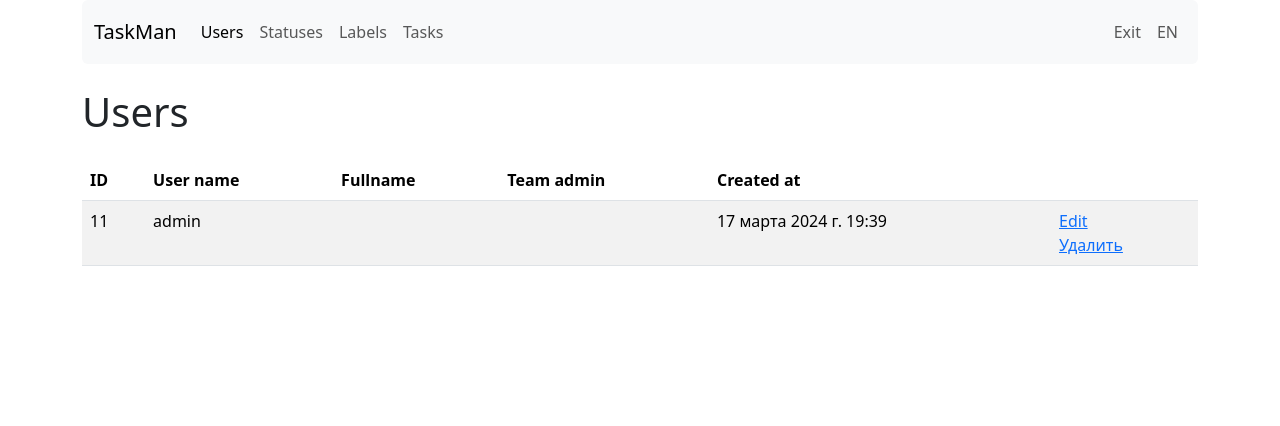
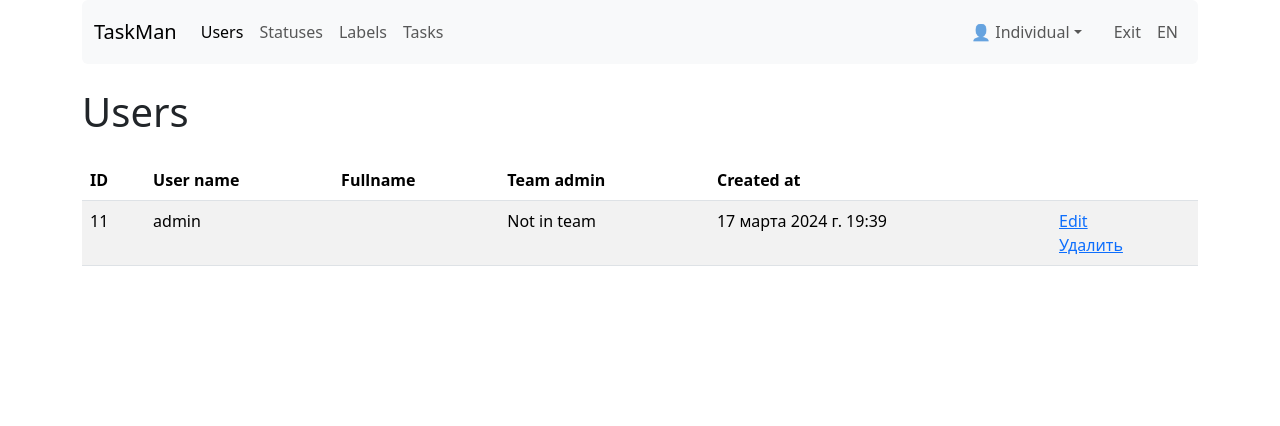
Before and after one commit to Onoiro/TaskMan, a Django app: page /users/ in a window 1280 px wide. Shown: the top 426 px of the page. Run offline with Django 4.2, Linux system fonts and the light colour scheme; a user stored in the database is signed in; data comes from the database, SQL or seed files in the repository; some libraries are stand-ins or nearby versions.

Commit message:
Fix team membership and admin status handling but it's doesn't work propery.
- Refactor navbar dropdown structure for team switching
- Add conditional display for "Not in team" state in dropdown
- Replace request.user.team with request.active_team in templates
- Implement proper team admin status display using membership roles
- Add context data for user memberships in UserListView
- Resolve issue where team creator doesn't automatically become admin/member
- Improve template logic for team-related user information display

```diff
--- a/task_manager/templates/base.html
+++ b/task_manager/templates/base.html
@@ -103,8 +103,7 @@
               </ul>
               <ul class="navbar-nav ms-auto mb-2 mb-lg-0">
                 {% if user.is_authenticated %}
-                <!-- НОВЫЙ DROPDOWN ДЛЯ ПЕРЕКЛЮЧЕНИЯ КОМАНД -->
-                        {% if user_teams %}
+                <!-- DROPDOWN ДЛЯ ПЕРЕКЛЮЧЕНИЯ КОМАНД -->
                 <li class="nav-item dropdown me-3">
                     <a class="nav-link dropdown-toggle" href="#" id="teamDropdown" role="button" data-bs-toggle="dropdown" aria-expanded="false">
                         {% if active_team %}
@@ -143,6 +142,9 @@
                             </form>
                         </li>
                         {% endfor %}
+                        {% else %}
+                        <li><hr class="dropdown-divider"></li>
+                        <li class="dropdown-header">{% trans "No teams yet" %}</li>
                         {% endif %}
 
                         <!-- Действия с командами -->
@@ -159,7 +161,6 @@
                         </li>
                     </ul>
                 </li>
-                        {% endif %}
                 <!-- КОНЕЦ DROPDOWN -->
                   <li class="nav-item">
                     <a class="nav-link" href="{% url 'logout' %}">{% trans "Exit" %}</a>
--- a/task_manager/templates/user/user_list.html
+++ b/task_manager/templates/user/user_list.html
@@ -5,24 +5,24 @@
 
 {% block content %}
 <div class="container wrapper flex-grow-1">
-    {% if request.user.team %}
+    {% if request.active_team %}
         <h2 class="my-4">{% trans "Team" %}
-            {% if request.user.is_team_admin %}
+            {% if user_membership.role == 'admin' %}
                 "
                 <a
-                    href="{% url 'teams:team-update' request.user.team.id %}"
+                    href="{% url 'teams:team-update' request.active_team.id %}"
                     style="text-decoration: none;"
-                    > {{ request.user.team.name }}
+                > {{ request.active_team.name }}
                 </a>
                 "
             {% else %}
-                "{{ request.user.team.name }}"
+                "{{ request.active_team.name }}"
             {% endif %}
         </h2>
-        <p>{% trans "description" %}: {{ request.user.team.description }}</p>
-        <p>{% trans "admin name" %}: {{ request.user.team.team_admin.username }}</p>
-        <p>{% trans "created at" %}: {{ request.user.team.created_at }}</p>
+        <p>{% trans "description" %}: {{ request.active_team.description }}</p>
+        <p>{% trans "created at" %}: {{ request.active_team.created_at }}</p>
     {% endif %}
+
     <h1 class="my-4">{% trans "Users" %}</h1>
     <table class="table table-striped">
         <thead>
@@ -41,7 +41,19 @@
                 <td>{{ user.id }}</td>
                 <td>{{ user.username }}</td>
                 <td>{{ user.first_name}} {{ user.last_name }}</td>
-                <td>{{ user.is_team_admin }}</td>
+                <td>
+                    {% if request.active_team %}
+                        {% for membership in user_memberships %}
+                            {% if membership.user_id == user.id and membership.role == 'admin' %}
+                                ✓
+                            {% elif membership.user_id == user.id %}
+                                ✗
+                            {% endif %}
+                        {% endfor %}
+                    {% else %}
+                        {% trans "Not in team" %}
+                    {% endif %}
+                </td>
                 <td>{{ user.date_joined }}</td>
                 <td>
                     <a href="{% url 'user:user-update' user.id %}">{% trans "Edit" %}</a>
--- a/task_manager/user/views.py
+++ b/task_manager/user/views.py
@@ -27,19 +27,38 @@ class UserListView(ListView):
         if not current_user.is_authenticated:
             return User.objects.none()
 
-        # Получаем активную команду из request (установлена middleware)
         team = getattr(self.request, 'active_team', None)
 
         if team:
-            # Возвращаем всех пользователей команды
             from task_manager.teams.models import TeamMembership
             team_users = User.objects.filter(
                 team_memberships__team=team
             ).distinct()
             return team_users
         else:
-            # Индивидуальный режим - только сам пользователь
             return User.objects.filter(id=current_user.id)
+
+    def get_context_data(self, **kwargs):
+        context = super().get_context_data(**kwargs)
+        team = getattr(self.request, 'active_team', None)
+
+        if team:
+            from task_manager.teams.models import TeamMembership
+            # Получаем все членства в активной команде
+            context['user_memberships'] = TeamMembership.objects.filter(team=team)
+            # Получаем членство текущего пользователя
+            try:
+                context['user_membership'] = TeamMembership.objects.get(
+                    user=self.request.user,
+                    team=team
+                )
+            except TeamMembership.DoesNotExist:
+                context['user_membership'] = None
+        else:
+            context['user_memberships'] = []
+            context['user_membership'] = None
+
+        return context
 
     # def get_queryset(self):
     #     current_user = self.request.user
```
Lines whose indentation alone changed are shown as unchanged.
